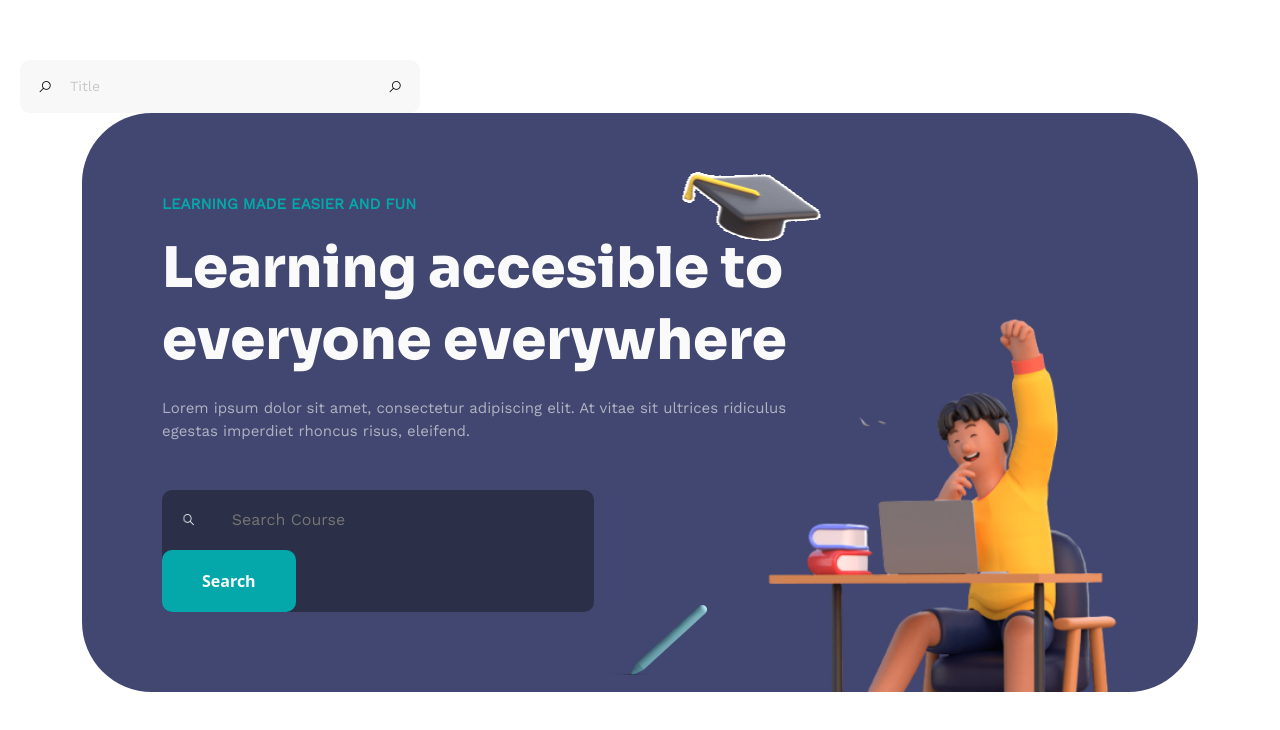
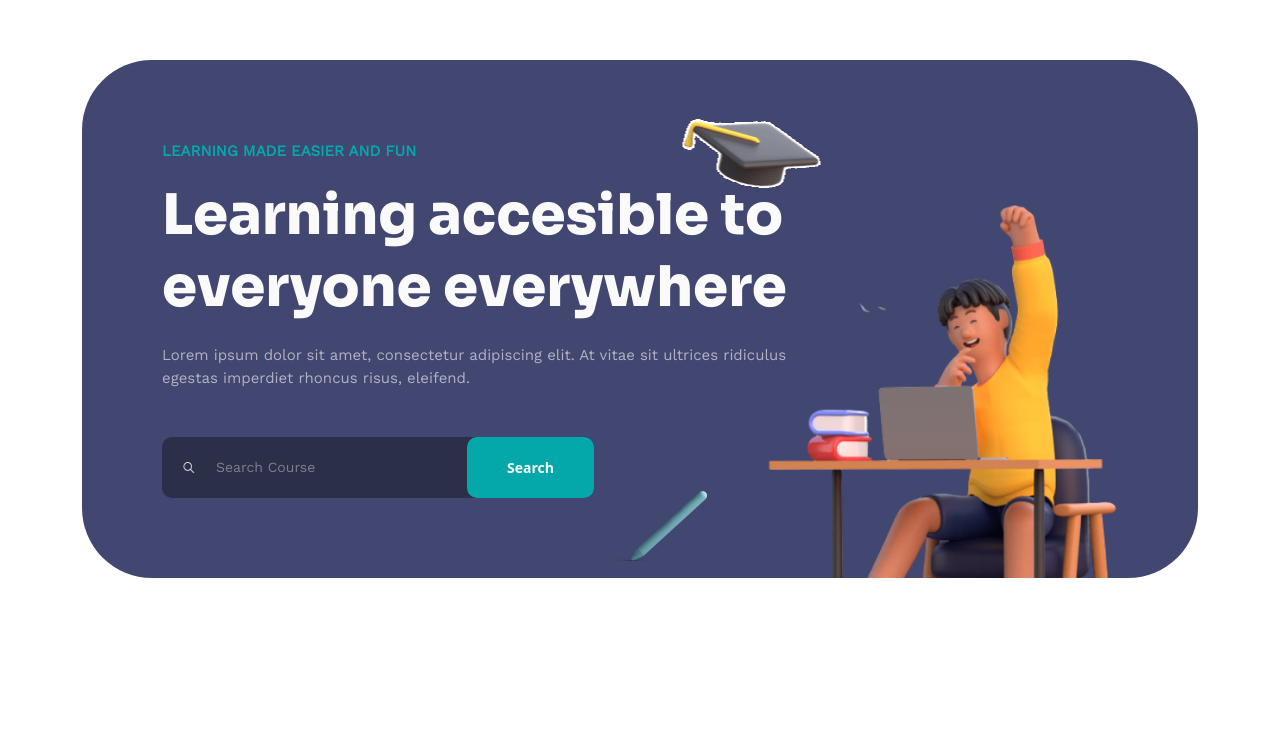
Before and after one commit to sanjariingithub/th-e-learning, a plain HTML site: page main/index.html in a window 1280 px wide. Shown: the part 76-806 px from the top of the page. Drawn offline with nearby package versions, Linux system fonts and the light colour scheme.

Commit message:
Fix hero searchbar issue.

```diff
--- a/main/assets/css/components/_input.scss
+++ b/main/assets/css/components/_input.scss
@@ -16,11 +16,11 @@ input {
 }
 
 .custom-input {
-    &-group {
+    &__group {
         display: flex;
     }
 
-    &-prepend {
+    &__prepend {
         padding: 16px 0 16px 18px;
         font-size: 14px;
         color: $black;
@@ -29,7 +29,7 @@ input {
         border-bottom-left-radius: 10px;
     }
 
-    &-append {
+    &__append {
         padding: 16px 18px 16px 0;
         font-size: 14px;
         color: $black;
@@ -38,7 +38,7 @@ input {
         border-bottom-right-radius: 10px;
     }
 
-    &-field {
+    &__field {
         padding: 16px 18px;
         border-radius: 10px;
         background: rgba(217, 217, 217, 0.2);
--- a/main/assets/css/pages/_home.scss
+++ b/main/assets/css/pages/_home.scss
@@ -43,20 +43,26 @@
                         border-radius: 10px;
                     }
                     &__field{
-                        padding: 18px 20px;
+                        padding: 20px;
                         font-weight: 400;
-                        border-bottom-left-radius: 10px;
+                        border: 0;
+                        background-color: transparent;
+                        border-radius: 0;
+                        color: #ffffff;
+
+                        &::placeholder {
+                            color: rgba(250, 250, 250, 0.4);
+                        }
                     }
                     &__prepend{
                         font-size: 14px;
                         color: #FAFAFA;
-                        padding: 22px 20px 22px 11.5px;
+                        padding: 20px 0 20px 20px;
+                        border-radius: 0;
+                        background-color: transparent;
                     }
                     &__append{
-                        border-top-right-radius: 10px;
-                        border-bottom-left-radius: 10px;
-                        border-top-left-radius: 10px;
-                        border-bottom-right-radius: 10px;
+                        border-radius: 10px;
                         padding: 19px 40px 19px 40px;
                         color: #FAFAFA;
                         background-color: $primaryColor;
@@ -147,16 +153,16 @@
                             max-width: 432px;
 
                         }
-                        &__field{
-                            padding: 18px 20px;
-                        }
-                        &__prepend{
-                            padding: 22px 20px 22px 11.5px;
-                        }
-                        &__append{
-                            padding: 19px 40px 19px 40px;
+                        // &__field{
+                        //     padding: 18px 20px;
+                        // }
+                        // &__prepend{
+                        //     padding: 22px 20px 22px 11.5px;
+                        // }
+                        // &__append{
+                        //     padding: 19px 40px 19px 40px;
 
-                        }
+                        // }
                     }
                 }
 
--- a/main/index.html
+++ b/main/index.html
@@ -1,5 +1,6 @@
 <!DOCTYPE html>
 <html lang="en">
+
 <head>
   <meta charset="UTF-8" />
   <meta http-equiv="X-UA-Compatible" content="IE=edge" />
@@ -10,19 +11,13 @@
   <!-- Vendor CSS -->
   <link rel="stylesheet" href="./assets/css/vendor/bootstrap.min.css" />
   <link rel="stylesheet" href="./assets/css/vendor/owl.carousel.min.css" />
-    <link
-      rel="stylesheet"
-      href="./assets/css/vendor/owl.theme.default.min.css"
-    />
+  <link rel="stylesheet" href="./assets/css/vendor/owl.theme.default.min.css" />
 
   <!-- Line Awesome Icon CSS -->
   <link rel="stylesheet" href="./assets/icons8/css/line-awesome.min.css" />
   <!-- Animate CSS -->
 
-    <link
-      rel="stylesheet"
-      href="https://cdnjs.cloudflare.com/ajax/libs/animate.css/4.1.1/animate.min.css"
-    />
+  <link rel="stylesheet" href="https://cdnjs.cloudflare.com/ajax/libs/animate.css/4.1.1/animate.min.css" />
 
   <!-- Main CSS -->
   <link rel="stylesheet" href="./assets/css/style.css" />
@@ -44,40 +39,25 @@
             </a>
           </div>
           <!-- Bootstrap Off Canvas Starts -->
-            <div
-              class="offcanvas offcanvas-start navbar-content__item"
-              tabindex="-1"
-              id="offcanvasNavbar"
-              aria-labelledby="offcanvasNavbarLabel"
-            >
+          <div class="offcanvas offcanvas-start navbar-content__item" tabindex="-1" id="offcanvasNavbar"
+            aria-labelledby="offcanvasNavbarLabel">
             <div class="offcanvas-header">
               <div class="offcanvas-header__brand">
                 <a href="index.html">
                   <img src="assets/img/brand.png" alt="Brand" />
                 </a>
               </div>
-                <button
-                  type="button"
-                  data-bs-dismiss="offcanvas"
-                  aria-label="Close"
-                >
+              <button type="button" data-bs-dismiss="offcanvas" aria-label="Close">
                 <i class="las la-times"></i>
               </button>
             </div>
             <div class="offcanvas-body">
               <ul class="navbar-nav">
                 <li class="nav-item">
-                    <a class="nav-link active" aria-current="page" href="#"
-                      >Home</a
-                    >
+                  <a class="nav-link active" aria-current="page" href="#">Home</a>
                 </li>
                 <li class="nav-item dropdown">
-                    <a
-                      class="nav-link dropdown-toggle"
-                      href="#"
-                      role="button"
-                      aria-expanded="false"
-                    >
+                  <a class="nav-link dropdown-toggle" href="#" role="button" aria-expanded="false">
                     Courses
                   </a>
 
@@ -111,29 +91,18 @@
           <!-- Bootstrap Off Canvas Ends -->
           <div class="navbar-content__item--action">
             <ul>
-                <li
-                  class="icon-serach"
-                  data-bs-toggle="offcanvas"
-                  data-bs-target="#navbarSearchArea"
-                  aria-controls="navbarSearchArea"
-                >
+              <li class="icon-serach" data-bs-toggle="offcanvas" data-bs-target="#navbarSearchArea"
+                aria-controls="navbarSearchArea">
                 <i class="las la-search rotate-y-160"></i>
               </li>
-                <li
-                  class="icon-actionbar d-lg-none"
-                  data-bs-toggle="offcanvas"
-                  data-bs-target="#offcanvasNavbar"
-                  aria-controls="offcanvasNavbar"
-                >
+              <li class="icon-actionbar d-lg-none" data-bs-toggle="offcanvas" data-bs-target="#offcanvasNavbar"
+                aria-controls="offcanvasNavbar">
                 <i class="las la-bars"></i>
               </li>
               <li>
-                  <a href="" class="main-btn main-btn__border d-none d-sm-block"
-                    ><i class="las la-sign-in-alt d-none d-lg-block d-xl-block"></i><span>Sign Up</span></a
-                  >
-                  <a href="" class="signin-icon d-block d-sm-none"
-                    ><i class="las la-user"></i
-                  ></a>
+                <a href="" class="main-btn main-btn__border d-none d-sm-block"><i
+                    class="las la-sign-in-alt d-none d-lg-block d-xl-block"></i><span>Sign Up</span></a>
+                <a href="" class="signin-icon d-block d-sm-none"><i class="las la-user"></i></a>
               </li>
             </ul>
           </div>
@@ -143,46 +112,21 @@
     <!-- Navigation ends -->
   </header>
 
-    <div class="custom-input-group" style="margin-left: 20px; width: 400px;">
-      <div class="custom-input-prepend">
-        <i class=" las la-search"></i>
-      </div>
-      <input type="text" class="custom-input-field" placeholder="Title">
-      <div class="custom-input-append">
-        <i class=" las la-search"></i>
-      </div>
-    </div>
-
   <!--===============================
                 Hero
     ================================-->
-    <section class="hero-section"></section>
   <!-- Hero ends -->
 
   <!-- Search Offcanvas  Starts-->
-    <div
-      class="offcanvas offcanvas-top"
-      tabindex="-1"
-      id="navbarSearchArea"
-      aria-labelledby="offcanvasTopLabel"
-    >
+  <div class="offcanvas offcanvas-top" tabindex="-1" id="navbarSearchArea" aria-labelledby="offcanvasTopLabel">
     <div class="offcanvas-body">
       <div class="navbar-search">
         <div class="custom-input__group">
-            <input
-              type="text"
-              placeholder="Search..."
-              class="custom-input__field"
-            />
+          <input type="text" placeholder="Search..." class="custom-input__field" />
           <button class="custom-input__append">
             <i class="las la-search"></i>
           </button>
-            <button
-              type="button"
-              class="btn-close"
-              data-bs-dismiss="offcanvas"
-              aria-label="Close"
-            >
+          <button type="button" class="btn-close" data-bs-dismiss="offcanvas" aria-label="Close">
             <i class="las la-times"></i>
           </button>
         </div>
@@ -206,9 +150,12 @@
             <div class="hero-section-content">
               <p>LEARNING MADE EASIER AND FUN</p>
               <h1>Learning accesible to everyone everywhere</h1>
-                 <p class="content-text">Lorem ipsum dolor sit amet, consectetur adipiscing elit. At vitae sit ultrices ridiculus egestas imperdiet rhoncus risus, eleifend.</p>
+              <p class="content-text">Lorem ipsum dolor sit amet, consectetur adipiscing elit. At vitae sit ultrices
+                ridiculus egestas imperdiet rhoncus risus, eleifend.</p>
               <div class="custom-input__group">
-                  <i  class=" las la-search rotate-y-160 custom-input__prepend"></i>
+                <div class="custom-input__prepend">
+                  <i class="las la-search rotate-y-160"></i>
+                </div>
                 <input type="text" placeholder="Search Course" class="custom-input__field">
                 <button class="custom-input__append">Search</button>
               </div>
@@ -258,4 +205,5 @@
   <!-- Main Script -->
   <script src="./assets/js/script.js"></script>
 </body>
+
 </html>
```
Also changed, not shown: main/assets/css/style.css, 1 other file. Lines whose indentation alone changed are shown as unchanged.
